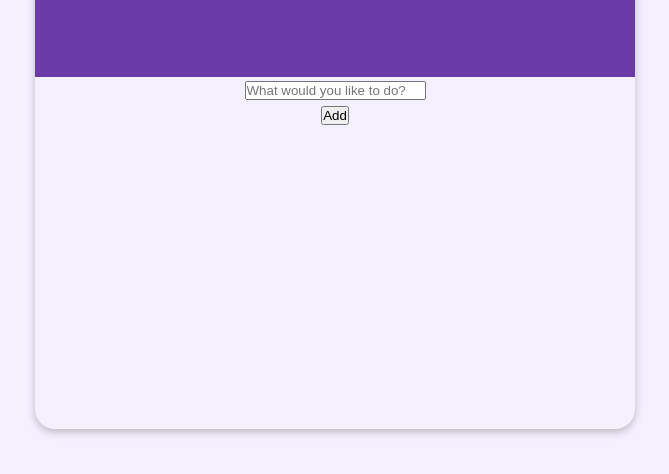
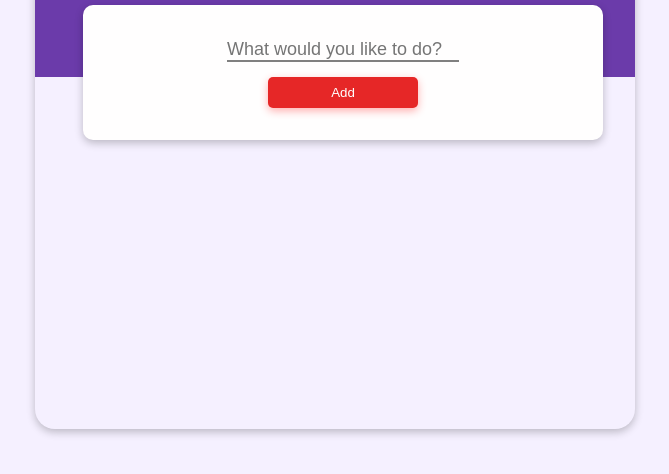
Before and after one commit to three38inc/todo-group-two, a plain HTML site: page main.html in a window 1280 px wide. Shown: the part 102-576 px from the top of the page, without its empty margins (305-974 px from the left). Drawn offline with Linux system fonts and the light colour scheme; a web font is replaced by a local one.

Commit message:
Updated CSS design for heading, input box and button

```diff
--- a/styles/style.css
+++ b/styles/style.css
@@ -24,3 +24,31 @@ main{
     border-top-left-radius: 20px;
     height: 8rem;
 }
+.section-1{
+    background-color:rgb(255, 254, 254);
+    width: fit-content;
+    padding: 2rem 9rem;
+    box-shadow: rgba(0, 0, 0, 0.24) 0px 3px 8px;
+    border-radius: 10px;
+    position: relative;
+    top: -15%;
+    left: 8%;
+}
+.section-1 input{
+    background-color:rgb(245, 240, 255);
+    border: none;
+    border-bottom: 2px solid grey;
+    background-color: transparent;
+    font-size: large;
+    outline: none;
+}
+.section-1 button{
+    background-color: rgb(230, 39, 39);
+    box-shadow: rgba(255, 0, 0, 0.315) 0px 3px 8px;
+    border: none;
+    color: white;
+    width: 150px;
+    padding: .5rem;
+    border-radius: 5px;
+    margin-top: 15px;
+}
```
